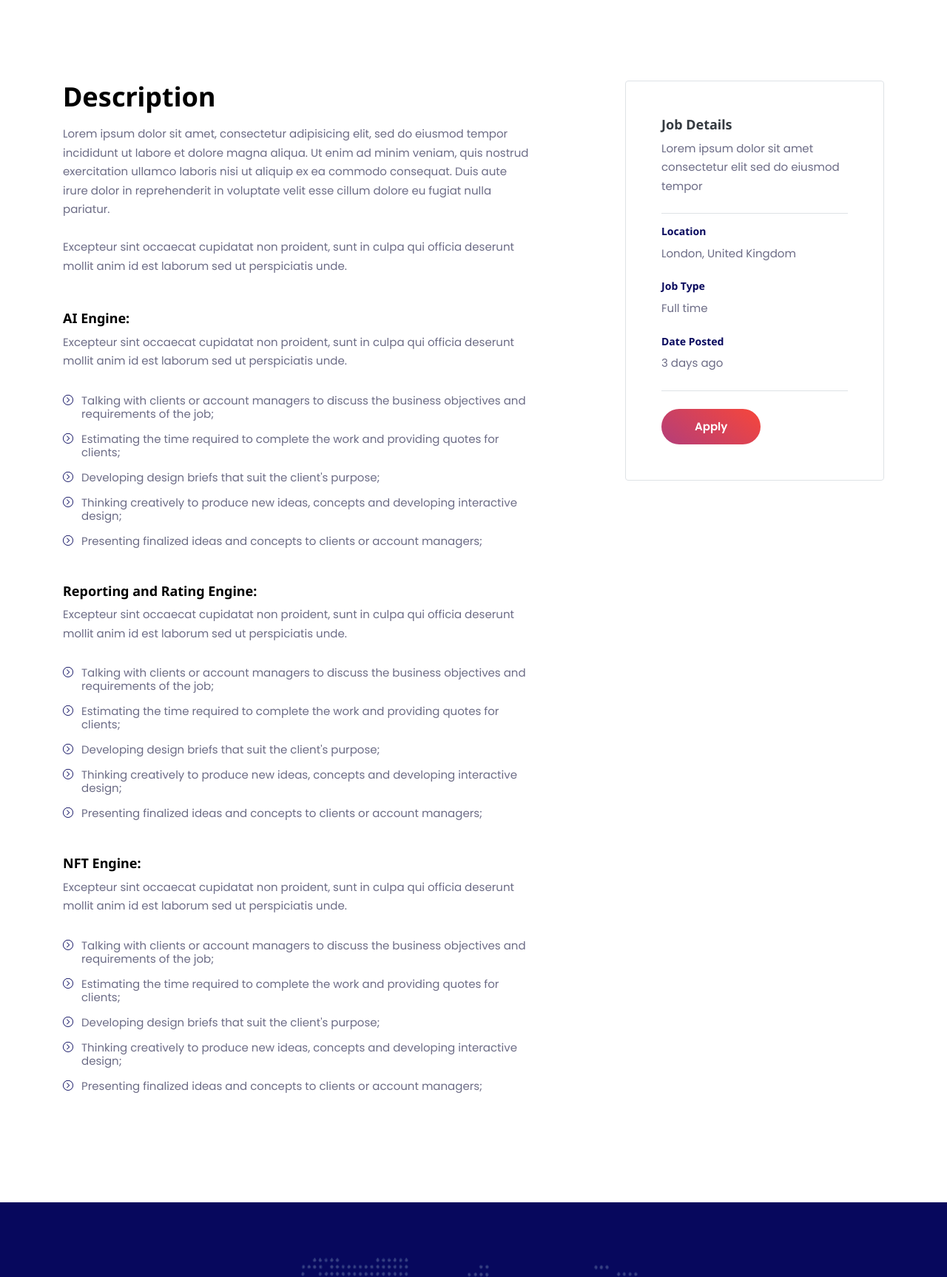
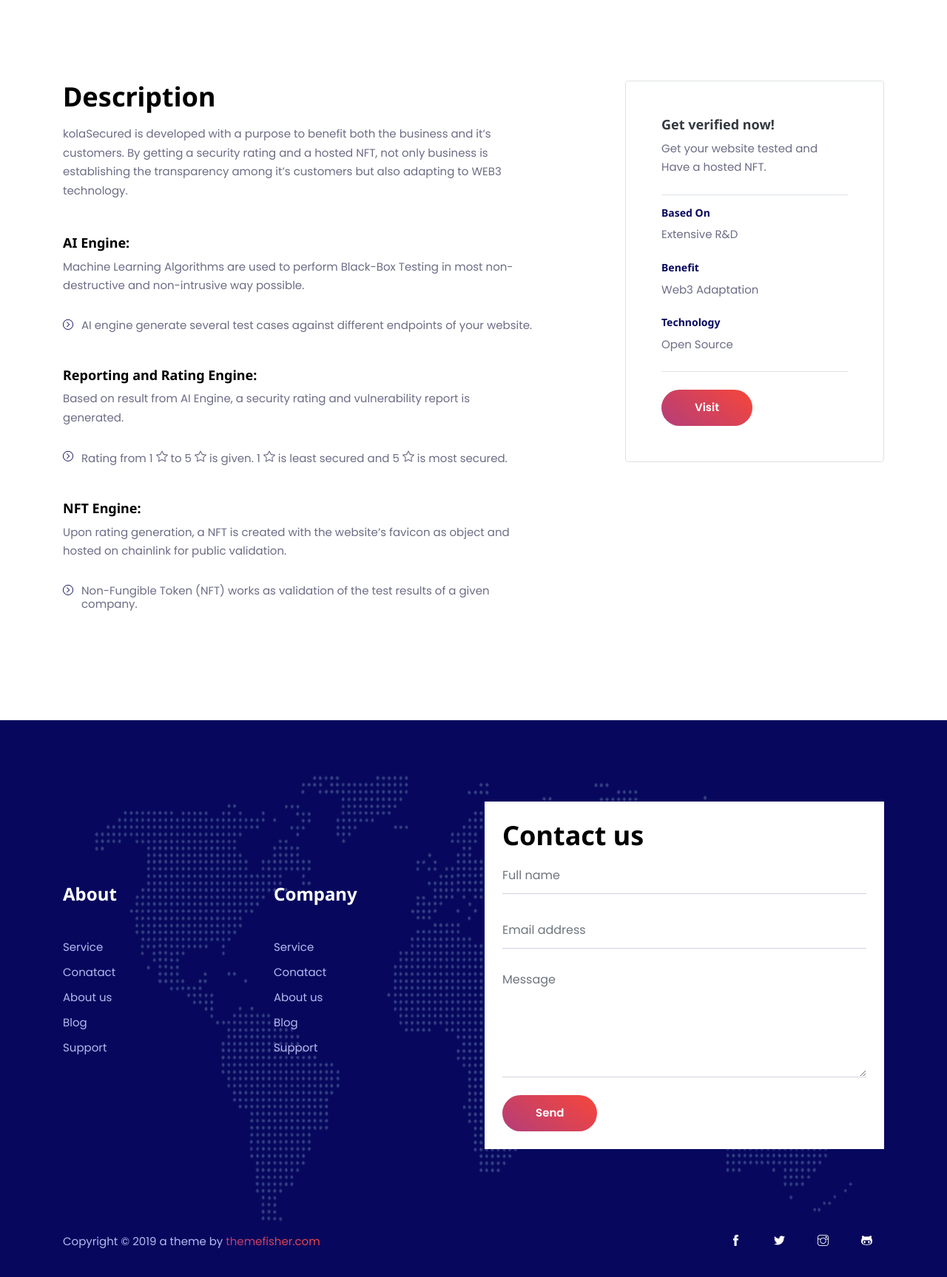
Before and after one commit to amanonearth/kolaSecured, a Flask app: page /kolaSecured3.1 in a window 1280 px wide. Shown: the part 489-2216 px from the top of the page at 74% size. Run offline with Flask 2, Linux system fonts and the light colour scheme; some libraries are stand-ins or nearby versions.

Commit message:
added description
description about the kolaSecured3.1 is added in detail.

```diff
--- a/web/templates/kolaSecured3.1.html
+++ b/web/templates/kolaSecured3.1.html
@@ -57,22 +57,9 @@
         <li class="nav-item">
           <a class="nav-link" href="{{ url_for('services') }}">Services</a>
         </li>
-        <li class="nav-item">
-          <a class="nav-link" href="blog.html">Blog</a>
-        </li>
 
-        <li class="nav-item dropdown">
-          <a class="nav-link dropdown-toggle" href="#" role="button" data-toggle="dropdown" aria-haspopup="true" aria-expanded="false">Pages</a>
-          <div class="dropdown-menu">
-            <a class="dropdown-item" href="team.html">Team</a>
-            <a class="dropdown-item" href="team-single.html">Team Details</a>
-            <a class="dropdown-item" href="career.html">Career</a>
-            <a class="dropdown-item" href="career-single.html">Career Details</a>
-            <a class="dropdown-item" href="blog-single.html">Blog Details</a>
-            <a class="dropdown-item" href="pricing.html">Pricing</a></a>
-            <a class="dropdown-item" href="faqs.html">FAQ's</a>
-          </div>
-        </li>
+
+
         <li class="nav-item">
           <a class="nav-link" href="{{ url_for('contact') }}">Contact</a>
         </li>
@@ -98,70 +85,53 @@
     <div class="row justify-content-between">
       <div class="col-lg-7 order-2 order-lg-1">
         <h3 class="mb-3">Description</h3>
-        <p class="mb-5">Lorem ipsum dolor sit amet, consectetur adipisicing elit, sed do eiusmod tempor incididunt ut
-          labore
-          et dolore magna aliqua. Ut enim ad minim veniam, quis nostrud exercitation ullamco laboris nisi ut
-          aliquip ex ea commodo consequat. Duis aute irure dolor in reprehenderit in voluptate velit esse
-          cillum dolore eu fugiat nulla pariatur.
-          <br><br>
-          Excepteur sint occaecat cupidatat non proident, sunt in culpa qui officia deserunt mollit anim id est laborum
-          sed ut perspiciatis unde.</p>
+        <p class="mb-5">kolaSecured is developed with a purpose to benefit both the business and it’s customers. By getting a security rating and a hosted NFT, not only business is establishing the transparency among it’s customers but also adapting to WEB3 technology.</p>
         <h5 class="">AI Engine:</h5>
-        <p class="pb-3">Excepteur sint occaecat cupidatat non proident, sunt in culpa qui officia deserunt mollit anim
-          id est laborum sed ut perspiciatis unde.</p>
+        <p class="pb-3">Machine Learning Algorithms are used to perform Black-Box Testing in most non-destructive and non-intrusive way possible.
         <ul class="list-styled style-check mb-5">
-          <li class="mb-3">Talking with clients or account managers to discuss the business objectives and requirements
-            of the job;</li>
-          <li class="mb-3">Estimating the time required to complete the work and providing quotes for clients;</li>
-          <li class="mb-3">Developing design briefs that suit the client's purpose;</li>
-          <li class="mb-3">Thinking creatively to produce new ideas, concepts and developing interactive design;</li>
-          <li class="mb-3">Presenting finalized ideas and concepts to clients or account managers;</li>
-        </ul>
+          <li class="mb-3">AI engine generate several test cases against different endpoints of your website.</li>
+          </ul>
 
         <h5 class="">Reporting and Rating Engine:</h5>
-        <p class="pb-3">Excepteur sint occaecat cupidatat non proident, sunt in culpa qui officia deserunt mollit anim
-          id est laborum sed ut perspiciatis unde.</p>
+        <p class="pb-3">Based on result from AI Engine, a security rating and vulnerability report is generated.</p>
         <ul class="list-styled style-check mb-5">
-          <li class="mb-3">Talking with clients or account managers to discuss the business objectives and requirements
-            of the job;</li>
-          <li class="mb-3">Estimating the time required to complete the work and providing quotes for clients;</li>
-          <li class="mb-3">Developing design briefs that suit the client's purpose;</li>
-          <li class="mb-3">Thinking creatively to produce new ideas, concepts and developing interactive design;</li>
-          <li class="mb-3">Presenting finalized ideas and concepts to clients or account managers;</li>
-        </ul>
+          <li class="mb-3">Rating from 1 <svg xmlns="http://www.w3.org/2000/svg" width="16" height="16" fill="currentColor" class="bi bi-star" viewBox="0 0 16 16">
+            <path d="M2.866 14.85c-.078.444.36.791.746.593l4.39-2.256 4.389 2.256c.386.198.824-.149.746-.592l-.83-4.73 3.522-3.356c.33-.314.16-.888-.282-.95l-4.898-.696L8.465.792a.513.513 0 0 0-.927 0L5.354 5.12l-4.898.696c-.441.062-.612.636-.283.95l3.523 3.356-.83 4.73zm4.905-2.767-3.686 1.894.694-3.957a.565.565 0 0 0-.163-.505L1.71 6.745l4.052-.576a.525.525 0 0 0 .393-.288L8 2.223l1.847 3.658a.525.525 0 0 0 .393.288l4.052.575-2.906 2.77a.565.565 0 0 0-.163.506l.694 3.957-3.686-1.894a.503.503 0 0 0-.461 0z"/>
+          </svg> to 5 <svg xmlns="http://www.w3.org/2000/svg" width="16" height="16" fill="currentColor" class="bi bi-star" viewBox="0 0 16 16">
+            <path d="M2.866 14.85c-.078.444.36.791.746.593l4.39-2.256 4.389 2.256c.386.198.824-.149.746-.592l-.83-4.73 3.522-3.356c.33-.314.16-.888-.282-.95l-4.898-.696L8.465.792a.513.513 0 0 0-.927 0L5.354 5.12l-4.898.696c-.441.062-.612.636-.283.95l3.523 3.356-.83 4.73zm4.905-2.767-3.686 1.894.694-3.957a.565.565 0 0 0-.163-.505L1.71 6.745l4.052-.576a.525.525 0 0 0 .393-.288L8 2.223l1.847 3.658a.525.525 0 0 0 .393.288l4.052.575-2.906 2.77a.565.565 0 0 0-.163.506l.694 3.957-3.686-1.894a.503.503 0 0 0-.461 0z"/>
+          </svg> is given. 1 <svg xmlns="http://www.w3.org/2000/svg" width="16" height="16" fill="currentColor" class="bi bi-star" viewBox="0 0 16 16">
+            <path d="M2.866 14.85c-.078.444.36.791.746.593l4.39-2.256 4.389 2.256c.386.198.824-.149.746-.592l-.83-4.73 3.522-3.356c.33-.314.16-.888-.282-.95l-4.898-.696L8.465.792a.513.513 0 0 0-.927 0L5.354 5.12l-4.898.696c-.441.062-.612.636-.283.95l3.523 3.356-.83 4.73zm4.905-2.767-3.686 1.894.694-3.957a.565.565 0 0 0-.163-.505L1.71 6.745l4.052-.576a.525.525 0 0 0 .393-.288L8 2.223l1.847 3.658a.525.525 0 0 0 .393.288l4.052.575-2.906 2.77a.565.565 0 0 0-.163.506l.694 3.957-3.686-1.894a.503.503 0 0 0-.461 0z"/>
+          </svg> is least secured and 5 <svg xmlns="http://www.w3.org/2000/svg" width="16" height="16" fill="currentColor" class="bi bi-star" viewBox="0 0 16 16">
+            <path d="M2.866 14.85c-.078.444.36.791.746.593l4.39-2.256 4.389 2.256c.386.198.824-.149.746-.592l-.83-4.73 3.522-3.356c.33-.314.16-.888-.282-.95l-4.898-.696L8.465.792a.513.513 0 0 0-.927 0L5.354 5.12l-4.898.696c-.441.062-.612.636-.283.95l3.523 3.356-.83 4.73zm4.905-2.767-3.686 1.894.694-3.957a.565.565 0 0 0-.163-.505L1.71 6.745l4.052-.576a.525.525 0 0 0 .393-.288L8 2.223l1.847 3.658a.525.525 0 0 0 .393.288l4.052.575-2.906 2.77a.565.565 0 0 0-.163.506l.694 3.957-3.686-1.894a.503.503 0 0 0-.461 0z"/>
+          </svg> is most secured.</li>
+          </ul>
 
         <h5 class="">NFT Engine:</h5>
-        <p class="pb-3">Excepteur sint occaecat cupidatat non proident, sunt in culpa qui officia deserunt mollit anim
-          id est laborum sed ut perspiciatis unde.</p>
+        <p class="pb-3">Upon rating generation, a NFT is created with the website’s favicon as object and hosted on chainlink for public validation.</p>
         <ul class="list-styled style-check mb-5">
-          <li class="mb-3">Talking with clients or account managers to discuss the business objectives and requirements
-            of the job;</li>
-          <li class="mb-3">Estimating the time required to complete the work and providing quotes for clients;</li>
-          <li class="mb-3">Developing design briefs that suit the client's purpose;</li>
-          <li class="mb-3">Thinking creatively to produce new ideas, concepts and developing interactive design;</li>
-          <li class="mb-3">Presenting finalized ideas and concepts to clients or account managers;</li>
-        </ul>
+          <li class="mb-3">Non-Fungible Token (NFT) works as validation of the test results of a given company.</li>
+          </ul>
       </div>
 
       <div class="col-lg-4 order-1 order-lg-2 mb-5 mb-lg-0">
         <div class="p-5 rounded border sticky-top top-100">
-          <h5 class="text-dark">Job Details</h5>
-          <p class="border-bottom pb-4">Lorem ipsum dolor sit amet consectetur elit sed do eiusmod tempor</p>
+          <h5 class="text-dark">Get verified now!</h5>
+          <p class="border-bottom pb-4">Get your website tested and Have a hosted NFT.</p>
           <ul class="list-unstyled border-bottom mb-4">
             <li class="mb-4">
-              <h6 class="text-secondary">Location</h6>
-              <p>London, United Kingdom</p>
+              <h6 class="text-secondary">Based On</h6>
+              <p>Extensive R&D</p>
             </li>
             <li class="mb-4">
-              <h6 class="text-secondary">Job Type</h6>
-              <p>Full time</p>
+              <h6 class="text-secondary">Benefit</h6>
+              <p>Web3 Adaptation</p>
             </li>
             <li class="mb-4">
-              <h6 class="text-secondary">Date Posted</h6>
-              <p>3 days ago</p>
+              <h6 class="text-secondary">Technology</h6>
+              <p>Open Source</p>
             </li>
           </ul>
-          <a href="#" class="btn btn-primary">Apply</a>
+          <a href="{{ url_for('index') }}" class="btn btn-primary">Visit</a>
         </div>
       </div>
     </div>
```
